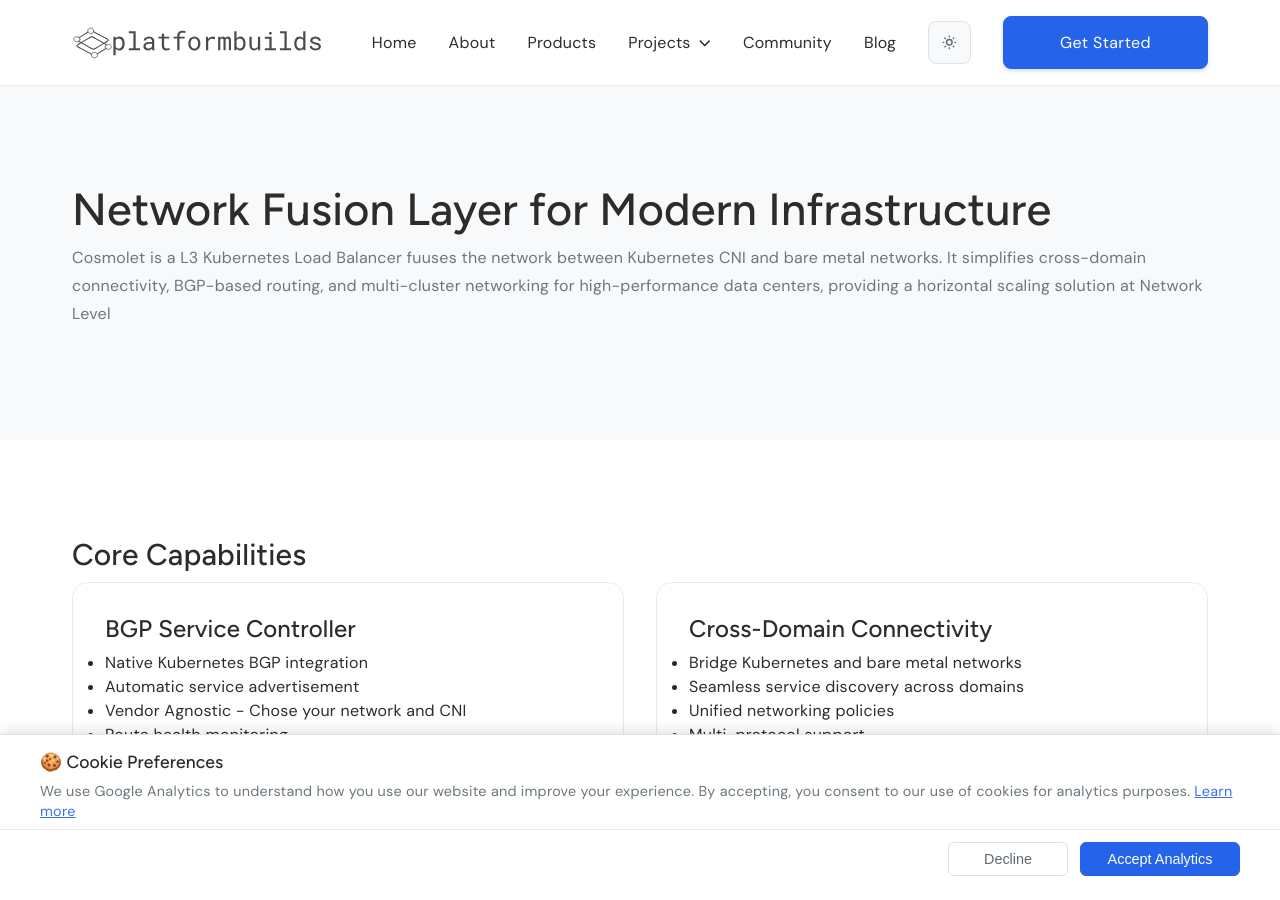
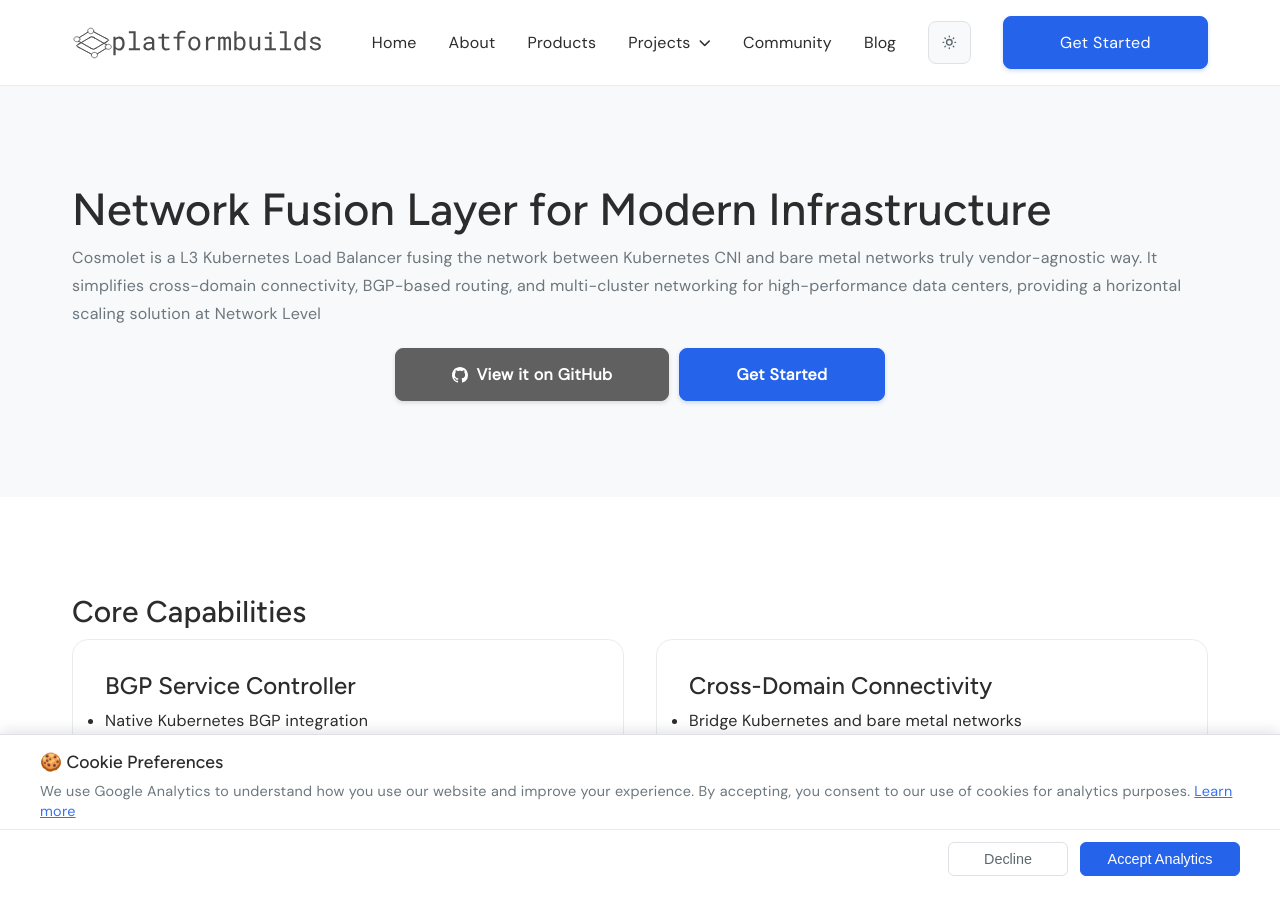
Before and after one commit to platformbuilds/platformbuilds-site, a Jekyll site: the page built from _projects/cosmolet.md, in a window 1280 px wide and 900 px high. Built offline with Jekyll 4.4.1, drawn with Linux system fonts in a browser that asks for light colours.

Commit message:
Add View it on GitHub and Get Started buttons below intro with center alignment and grayscale for GitHub button

```diff
--- a/_projects/cosmolet.md
+++ b/_projects/cosmolet.md
@@ -12,7 +12,18 @@
 <section class="section" style="background-color: var(--bg-secondary);">
     <div class="container">
         <h2>Network Fusion Layer for Modern Infrastructure</h2>
-        <p>Cosmolet is a L3 Kubernetes Load Balancer fuuses the network between Kubernetes CNI and bare metal networks. It simplifies cross-domain connectivity, BGP-based routing, and multi-cluster networking for high-performance data centers, providing a horizontal scaling solution at Network Level</p>
+        <p>Cosmolet is a L3 Kubernetes Load Balancer fusing the network between Kubernetes CNI and bare metal networks truly vendor-agnostic way. It simplifies cross-domain connectivity, BGP-based routing, and multi-cluster networking for high-performance data centers, providing a horizontal scaling solution at Network Level</p>
+        <div class="buttons" style="display: flex; justify-content: center; align-items: center; margin-top: 20px;">
+            <a href="https://github.com/platformbuilds/cosmolet" class="btn btn-primary btn-header" style="margin-right: 10px; filter: grayscale(100%);">
+                <svg xmlns="http://www.w3.org/2000/svg" width="16" height="16" fill="currentColor" viewBox="0 0 16 16" style="margin-right: 8px;">
+                    <path d="M8 0C3.58 0 0 3.58 0 8c0 3.54 2.29 6.53 5.47 7.59.4.07.55-.17.55-.38 0-.19-.01-.82-.01-1.49-2.01.37-2.53-.49-2.69-.94-.09-.23-.48-.94-.82-1.13-.28-.15-.68-.52-.01-.53.63-.01 1.08.58 1.23.82.72 1.21 1.87.87 2.33.66.07-.52.28-.87.51-1.07-1.78-.2-3.64-.89-3.64-3.95 0-.87.31-1.59.82-2.15-.08-.2-.36-1.02.08-2.12 0 0 .67-.21 2.2.82.64-.18 1.32-.27 2-.27.68 0 1.36.09 2 .27 1.53-1.04 2.2-.82 2.2-.82.44 1.1.16 1.92.08 2.12.51.56.82 1.27.82 2.15 0 3.07-1.87 3.75-3.65 3.95.29.25.54.73.54 1.48 0 1.07-.01 1.93-.01 2.2 0 .21.15.46.55.38A8.012 8.012 0 0 0 16 8c0-4.42-3.58-8-8-8z"/>
+                </svg>
+                View it on GitHub
+            </a>
+            <a href="/contact/" class="btn btn-primary btn-header">
+                Get Started
+            </a>
+        </div>
     </div>
 </section>
 
```
